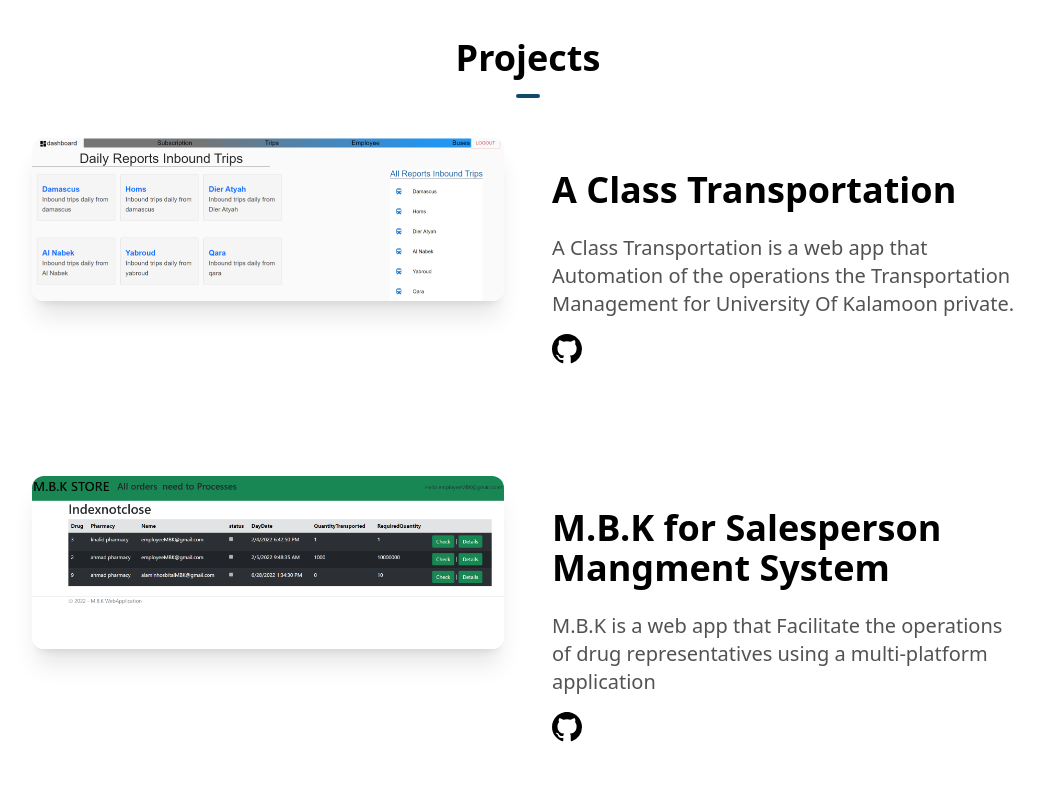
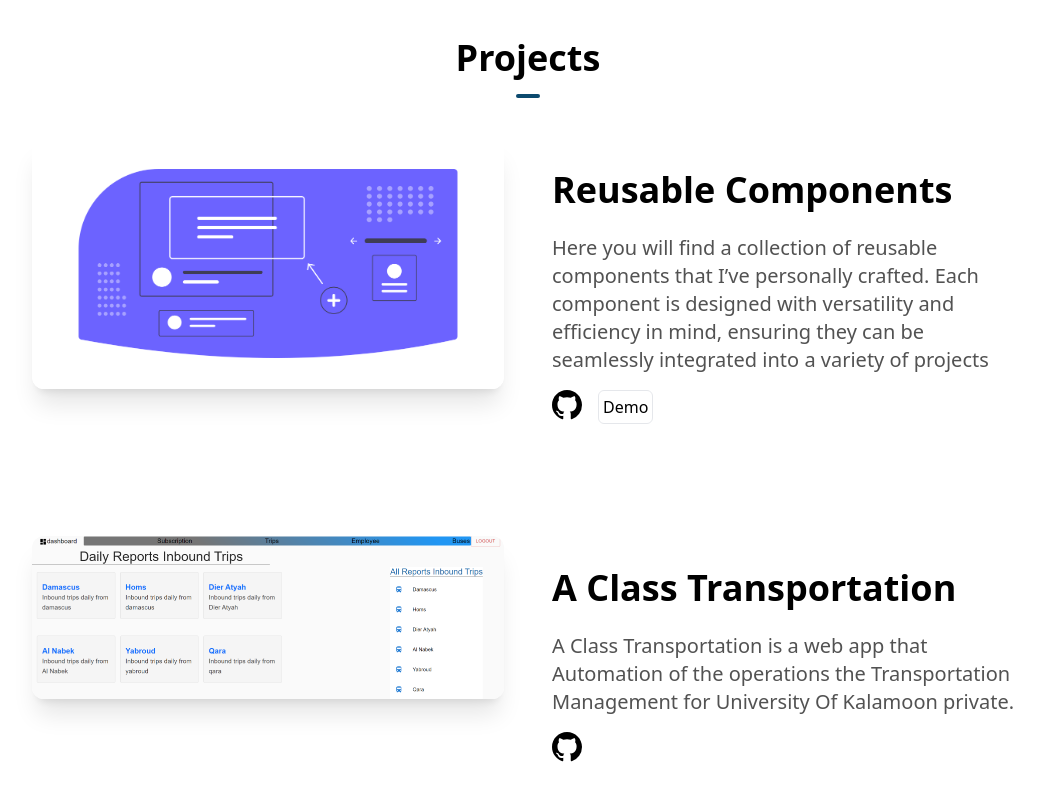
Before and after one commit to NajiAlkhudari/my-portfoilo, a Next.js app: page / in a window 1280 px wide. Shown: the part 1840-2640 px from the top of the page, without its empty margins (112-1156 px from the left). Built offline with nearby package versions, Linux system fonts and the light colour scheme.

Commit message:
add resuable component

```diff
--- a/app/components/Footer.tsx
+++ b/app/components/Footer.tsx
@@ -12,7 +12,7 @@
       <hr className="w-full h-0.5 mx-auto mt-8 bg-neutral-200 border-0"></hr>
       <div className="mx-auto  p-4 flex flex-col text-center text-neutral-900 md:flex-row md:justify-between">
         <div className="flex flex-row items-center justify-center space-x-1 text-neutral-500 dark:text-neutral-100">
-          © 2023 Naji Alkhudari<a href="/" className="hover:underline"></a>
+          © 2024 Naji Alkhudari<a href="/" className="hover:underline"></a>
         </div>
         <div className="flex flex-row items-center justify-center space-x-2 mb-1">
           <a href="https://github.com/NajiAlkhudari" rel="noreferrer" target="_blank">
--- a/app/components/Navbar.tsx
+++ b/app/components/Navbar.tsx
@@ -60,7 +60,7 @@
                 navbar ? "block" : "hidden"
               }`}
             >
-              <div className="items-center justify-center space-y-8 md:flex md:space-x-6 md:space-y-0 cursor-pointer">
+              <div className="items-center justify-center space-y-8 md:flex md:space-x-6 md:space-y-0 cursor-pointer ">
                 {NAV_ITEMS.map((item, idx) => {
                   return (
                     <Link
--- a/app/components/ProjectsSection.tsx
+++ b/app/components/ProjectsSection.tsx
@@ -6,11 +6,20 @@
 
 const projects = [
   {
+    name: "Reusable Components",
+          description:"Here you will find a collection of reusable components that I’ve personally crafted. Each component is designed with versatility and efficiency in mind, ensuring they can be seamlessly integrated into a variety of projects",
+    image: "/component.png",
+    github: "https://github.com/NajiAlkhudari/componentReusable-and-basic-test",
+    demo:"https://component-reusable.vercel.app/",
+  },
+  {
     name: "A Class Transportation",
           description:
           "A Class Transportation is a web app that Automation of the operations the Transportation Management for University Of Kalamoon private.",
     image: "/Admin.png",
     github: "https://github.com/NajiAlkhudari/React-js-App-",
+
+
   },
   {
     name: "M.B.K for Salesperson Mangment System",
@@ -18,12 +27,16 @@
             "M.B.K  is a web app that Facilitate the operations of drug representatives using a multi-platform application",
     image: "/mbk.png",
     github: "https://github.com/NajiAlkhudari",
+
+
   },
   {
     name: "KalaBus",
     description: "KalaBus is a mobile app that built by react native , reads the QrCode of each student to complete the transfer process correctly .",
     image: "/one1.jpg",
     github: "https://github.com/NajiAlkhudari/React-Native-App",
+
+
   },
 ]
 
@@ -42,7 +55,6 @@
               <SlideUp offset="-300px 0px -300px 0px">
                 <div className="flex flex-col  animate-slideUpCubiBezier animation-delay-2 md:flex-row md:space-x-12">
                   <div className=" md:w-1/2">
-
                     <Image
                       src={project.image}
                       alt=""
@@ -50,7 +62,6 @@
                       height={1000}
                       className="rounded-xl shadow-xl hover:opacity-70"
                     />
-
                   </div>
                   <div className="mt-8 md:w-1/2">
                     <h1 className="text-4xl font-bold mb-6">{project.name}</h1>
@@ -64,18 +75,25 @@
                           className="hover:-translate-y-1 transition-transform cursor-pointer"
                         />
                       </Link>
-
+                      {project.demo && (
+                        <Link href={project.demo} target="_blank">
+                          <button
+                            className="hover:-translate-y-1 transition-transform cursor-pointer border rounded-md p-1 "
+                          >
+                            Demo
+                          </button>
+                        </Link>
+                      )}
                     </div>
                   </div>
                 </div>
               </SlideUp>
             </div>
-          )
+          );
         })}
-
       </div>
     </section>
-  )
-}
+  );
+};
 
-export default ProjectsSection
+export default ProjectsSection;
```
Also changed, not shown: public/component.png (added). Lines whose indentation alone changed are shown as unchanged.
